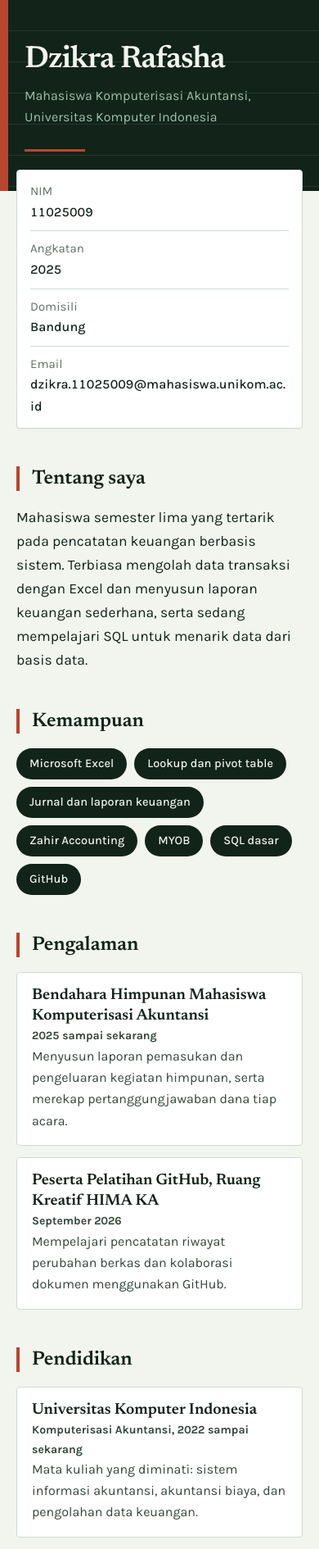
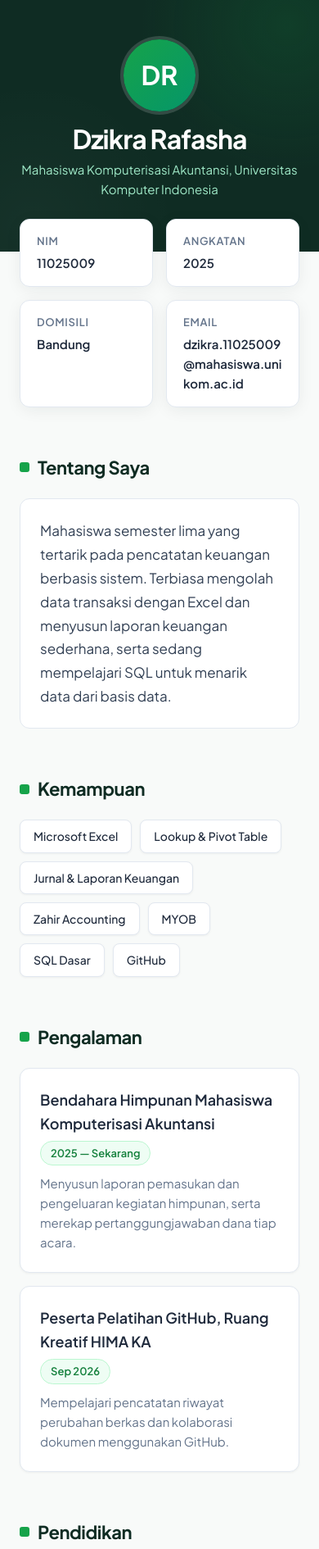
Before and after one commit to dzikra11025009-collab/DzikraRafasha, a plain HTML site: page index.html in a window 390 px wide. Shown: the top 1890 px of the page at 82% size. Drawn offline with Linux system fonts and the light colour scheme.

Commit message:
Ganti Desain

```diff
--- a/index.html
+++ b/index.html
@@ -4,235 +4,317 @@
 <meta charset="UTF-8">
 <meta name="viewport" content="width=device-width, initial-scale=1">
 
-<!--
-  ============================================================
-  CARA MENGEDIT HALAMAN INI
-
-  Cari tulisan GANTI di bawah. Hanya bagian itu yang perlu
-  diubah. Tulisan yang diapit tanda kurung siku dengan tanda
-  seru adalah catatan, tidak ikut tampil di halaman.
-
-  Jangan ubah bagian <style> kecuali sudah paham CSS.
-  Kalau halaman jadi berantakan, buka tab History di repo
-  lalu kembalikan ke versi sebelumnya.
-  ============================================================
--->
-
-<!-- GANTI: nama kamu -->
-<title>Dzikra Rafasha</title>
+<title>Dzikra Rafasha - Portfolio</title>
 
 <link rel="preconnect" href="https://fonts.googleapis.com">
 <link rel="preconnect" href="https://fonts.gstatic.com" crossorigin>
-<link href="https://fonts.googleapis.com/css2?family=Newsreader:opsz,wght@6..72,400;6..72,500;6..72,600&family=Karla:wght@400;500;700&display=swap" rel="stylesheet">
+<link href="https://fonts.googleapis.com/css2?family=Plus+Jakarta+Sans:wght@400;500;600;700&family=Newsreader:ital,opsz,wght@0,6..72,500;1,6..72,400&display=swap" rel="stylesheet">
 
 <style>
   :root {
-    --deep:   #12231a;
-    --deep-2: #1d3428;
-    --paper:  #f1f5ee;
-    --card:   #ffffff;
-    --rule:   #cfdcd2;
-    --ink:    #12231a;
-    --soft:   #5f7167;
-    --mark:   #b8452f;
-    --mint:   #9ec2a9;
-    --serif:  "Newsreader", Georgia, "Times New Roman", serif;
-    --sans:   "Karla", "Helvetica Neue", Arial, sans-serif;
+    --bg-main: #f8faf9;
+    --surface: #ffffff;
+    --primary: #0f2c23;
+    --accent: #16a34a;
+    --accent-soft: #eefdf4;
+    --accent-border: #bbf7d0;
+    --text-main: #1e293b;
+    --text-muted: #64748b;
+    --border: #e2e8f0;
+    --radius-sm: 8px;
+    --radius-md: 12px;
+    --radius-lg: 20px;
+    --font-sans: 'Plus Jakarta Sans', -apple-system, sans-serif;
+    --font-serif: 'Newsreader', Georgia, serif;
+    --shadow-sm: 0 1px 3px rgba(0,0,0,0.05);
+    --shadow-md: 0 4px 20px -2px rgba(15, 44, 35, 0.08);
   }
 
   * { box-sizing: border-box; }
-  html { -webkit-text-size-adjust: 100%; }
 
   body {
     margin: 0;
-    background: var(--paper);
-    color: var(--ink);
-    font-family: var(--sans);
+    background-color: var(--bg-main);
+    color: var(--text-main);
+    font-family: var(--font-sans);
     font-size: 16px;
-    line-height: 1.65;
+    line-height: 1.6;
+    -webkit-font-smoothing: antialiased;
   }
 
-  .wrap { max-width: 860px; margin: 0 auto; padding: 0 20px 72px; }
-
-  /* ---------------- kepala halaman ---------------- */
-
-  .hero {
-    position: relative;
-    background: var(--deep);
-    background-image: repeating-linear-gradient(
-      to bottom,
-      transparent 0, transparent 37px,
-      rgba(158,194,169,.13) 37px, rgba(158,194,169,.13) 38px
-    );
-    color: var(--paper);
-    overflow: hidden;
+  .wrap {
+    max-width: 820px;
+    margin: 0 auto;
+    padding: 0 24px 80px;
   }
 
-  .hero::before {
-    content: "";
-    position: absolute;
-    left: 0; top: 0; bottom: 0;
-    width: 10px;
-    background: var(--mark);
+  /* ---------------- Hero Section ---------------- */
+  .hero {
+    background: var(--primary);
+    background-image:
+      radial-gradient(circle at 90% 10%, rgba(22, 163, 74, 0.15) 0%, transparent 40%),
+      radial-gradient(circle at 10% 90%, rgba(255, 255, 255, 0.03) 0%, transparent 40%);
+    color: #ffffff;
+    padding: 72px 0 88px;
+    position: relative;
   }
 
   .hero-inner {
-    max-width: 860px;
+    max-width: 820px;
     margin: 0 auto;
-    padding: 76px 20px 64px 38px;
+    padding: 0 24px;
+    display: flex;
+    align-items: center;
+    gap: 32px;
   }
 
-  h1 {
-    font-family: var(--serif);
-    font-size: clamp(38px, 8vw, 68px);
-    font-weight: 600;
-    line-height: 1.04;
-    letter-spacing: -0.025em;
-    margin: 0 0 10px;
+  .avatar {
+    width: 88px;
+    height: 88px;
+    border-radius: 50%;
+    background: linear-gradient(135deg, var(--accent), #059669);
+    color: white;
+    display: flex;
+    align-items: center;
+    justify-content: center;
+    font-size: 32px;
+    font-weight: 700;
+    box-shadow: 0 0 0 4px rgba(255, 255, 255, 0.15);
+    flex-shrink: 0;
   }
 
-  .role {
-    color: var(--mint);
-    font-size: clamp(16px, 2.2vw, 19px);
-    margin: 0;
-    max-width: 34em;
+  .hero-text h1 {
+    font-family: var(--font-sans);
+    font-size: clamp(32px, 5vw, 44px);
+    font-weight: 700;
+    letter-spacing: -0.03em;
+    margin: 0 0 8px;
+    line-height: 1.1;
   }
 
-  .hero-line {
-    width: 74px;
-    height: 3px;
-    background: var(--mark);
-    margin: 26px 0 0;
+  .hero-text .role {
+    color: #a7f3d0;
+    font-size: clamp(15px, 2vw, 17px);
+    margin: 0;
+    font-weight: 400;
+    opacity: 0.95;
   }
 
-  /* ---------------- kartu data ---------------- */
-
-  .card {
-    background: var(--card);
-    border: 1px solid var(--rule);
-    border-radius: 4px;
-    padding: 6px 22px;
-    margin-top: -34px;
+  /* ---------------- Data Card / Grid ---------------- */
+  .info-grid {
+    display: grid;
+    grid-template-columns: repeat(auto-fit, minmax(170px, 1fr));
+    gap: 16px;
+    margin-top: -40px;
     position: relative;
-    box-shadow: 0 1px 0 rgba(18,35,26,.04);
+    z-index: 10;
   }
 
-  .row {
+  .info-card {
+    background: var(--surface);
+    border: 1px solid var(--border);
+    border-radius: var(--radius-md);
+    padding: 16px 20px;
+    box-shadow: var(--shadow-md);
+    transition: transform 0.2s ease;
+  }
+
+  .info-card:hover {
+    transform: translateY(-2px);
+  }
+
+  .info-card dt {
+    color: var(--text-muted);
+    font-size: 13px;
+    font-weight: 600;
+    text-transform: uppercase;
+    letter-spacing: 0.05em;
+    margin-bottom: 4px;
+  }
+
+  .info-card dd {
+    margin: 0;
+    font-weight: 600;
+    color: var(--text-main);
+    font-size: 15px;
+    word-break: break-word;
+  }
+
+  /* ---------------- Sections ---------------- */
+  section {
+    margin-top: 56px;
+  }
+
+  h2 {
+    font-size: 22px;
+    font-weight: 700;
+    letter-spacing: -0.02em;
+    margin: 0 0 20px;
+    color: var(--primary);
+    display: flex;
+    align-items: center;
+    gap: 10px;
+  }
+
+  h2::before {
+    content: "";
+    display: inline-block;
+    width: 12px;
+    height: 12px;
+    background-color: var(--accent);
+    border-radius: 3px;
+  }
+
+  p.lead {
+    font-size: 17px;
+    color: #334155;
+    line-height: 1.7;
+    margin: 0;
+    background: var(--surface);
+    padding: 24px;
+    border-radius: var(--radius-md);
+    border: 1px solid var(--border);
+  }
+
+  /* ---------------- Experience & Education Items ---------------- */
+  .item-list {
+    display: flex;
+    flex-direction: column;
+    gap: 16px;
+  }
+
+  .item {
+    background: var(--surface);
+    border: 1px solid var(--border);
+    border-radius: var(--radius-md);
+    padding: 24px;
+    box-shadow: var(--shadow-sm);
+    transition: border-color 0.2s ease, box-shadow 0.2s ease;
+  }
+
+  .item:hover {
+    border-color: #cbd5e1;
+    box-shadow: var(--shadow-md);
+  }
+
+  .item-header {
     display: flex;
     justify-content: space-between;
-    align-items: baseline;
-    gap: 20px;
-    padding: 11px 0;
-    border-bottom: 1px solid var(--rule);
-  }
-  .row:last-child { border-bottom: 0; }
-
-  .row dt { color: var(--soft); font-size: 15px; flex: 0 0 auto; }
-
-  .row dd {
-    margin: 0;
-    text-align: right;
-    font-variant-numeric: tabular-nums;
-    font-weight: 500;
-    overflow-wrap: anywhere;
+    align-items: flex-start;
+    gap: 16px;
+    margin-bottom: 10px;
+    flex-wrap: wrap;
   }
 
-  /* ---------------- bagian isi ---------------- */
-
-  section { margin-top: 46px; }
-
-  h2 {
-    font-family: var(--serif);
-    font-size: 24px;
-    font-weight: 600;
-    margin: 0 0 18px;
-    padding-left: 15px;
-    border-left: 4px solid var(--mark);
-    line-height: 1.25;
-  }
-
-  p { margin: 0 0 14px; }
-  .lead { font-size: 17.5px; max-width: 62ch; }
-
-  /* ---------------- pengalaman ---------------- */
-
-  .item {
-    background: var(--card);
-    border: 1px solid var(--rule);
-    border-radius: 4px;
-    padding: 18px 22px;
-    margin-bottom: 14px;
-  }
-  .item:last-child { margin-bottom: 0; }
-
   .item h3 {
-    font-family: var(--serif);
-    font-size: 19px;
+    font-size: 18px;
     font-weight: 600;
     margin: 0;
-    line-height: 1.3;
+    color: var(--text-main);
   }
 
   .meta {
-    color: var(--mark);
-    font-size: 14px;
-    font-weight: 700;
-    margin: 4px 0 8px;
-    font-variant-numeric: tabular-nums;
+    background: var(--accent-soft);
+    color: #15803d;
+    border: 1px solid var(--accent-border);
+    font-size: 13px;
+    font-weight: 600;
+    padding: 4px 12px;
+    border-radius: 999px;
+    white-space: nowrap;
   }
 
-  .item p { margin: 0; color: #35473c; }
+  .item p {
+    margin: 0;
+    color: var(--text-muted);
+    font-size: 15px;
+    line-height: 1.6;
+  }
 
-  /* ---------------- kemampuan ---------------- */
-
-  .tags { display: flex; flex-wrap: wrap; gap: 9px; padding: 0; margin: 0; list-style: none; }
+  /* ---------------- Skills / Tags ---------------- */
+  .tags {
+    display: flex;
+    flex-wrap: wrap;
+    gap: 10px;
+    padding: 0;
+    margin: 0;
+    list-style: none;
+  }
 
   .tags li {
-    background: var(--deep);
-    color: var(--paper);
-    border-radius: 999px;
-    padding: 7px 16px;
-    font-size: 14.5px;
+    background: var(--surface);
+    color: var(--text-main);
+    border: 1px solid var(--border);
+    border-radius: var(--radius-sm);
+    padding: 8px 16px;
+    font-size: 14px;
     font-weight: 500;
+    box-shadow: var(--shadow-sm);
+    transition: all 0.2s ease;
   }
 
-  /* ---------------- kontak ---------------- */
-
-  .contact { background: var(--deep); border: 0; border-radius: 4px; padding: 6px 22px; margin-top: 0; box-shadow: none; }
-  .contact .row { border-bottom-color: rgba(158,194,169,.22); }
-  .contact .row dt { color: var(--mint); }
-  .contact .row dd { color: var(--paper); }
-
-  a { color: inherit; text-decoration-color: var(--mark); text-decoration-thickness: 2px; text-underline-offset: 4px; }
-  a:hover { color: var(--mint); }
-  a:focus-visible { outline: 2px solid var(--mark); outline-offset: 3px; border-radius: 2px; }
-
-  footer {
-    margin-top: 46px;
-    padding-top: 18px;
-    border-top: 1px solid var(--rule);
-    color: var(--soft);
-    font-size: 14px;
+  .tags li:hover {
+    border-color: var(--accent);
+    color: var(--accent);
+    background: var(--accent-soft);
   }
 
-  @media (max-width: 560px) {
-    .hero-inner { padding: 54px 18px 48px 30px; }
-    .card { padding: 4px 16px; margin-top: -26px; }
-    .row { flex-direction: column; gap: 0; padding: 9px 0; }
-    .row dd { text-align: left; }
-    .contact { padding: 4px 16px; margin-top: 0; }
-    .item { padding: 16px 18px; }
+  /* ---------------- Contact Card ---------------- */
+  .contact-card {
+    background: var(--surface);
+    border: 1px solid var(--border);
+    border-radius: var(--radius-md);
+    padding: 12px 24px;
+    box-shadow: var(--shadow-sm);
   }
 
-  @media print {
-    body { background: #fff; }
-    .hero { background: #fff; color: #12231a; background-image: none; }
-    .role { color: #5f7167; }
-    .tags li { background: #fff; color: #12231a; border: 1px solid #cfdcd2; }
-    .contact { background: #fff; border: 1px solid #cfdcd2; }
-    .contact dt { color: #5f7167; }
-    .contact dd { color: #12231a; }
-    .card, .item { box-shadow: none; }
+  .contact-row {
+    display: flex;
+    justify-content: space-between;
+    align-items: center;
+    padding: 14px 0;
+    border-bottom: 1px solid var(--border);
+  }
+
+  .contact-row:last-child {
+    border-bottom: none;
+  }
+
+  .contact-label {
+    font-weight: 600;
+    font-size: 14px;
+    color: var(--text-muted);
+  }
+
+  .contact-link {
+    color: var(--accent);
+    font-weight: 600;
+    text-decoration: none;
+    transition: color 0.2s ease;
+  }
+
+  .contact-link:hover {
+    color: #15803d;
+    text-decoration: underline;
+  }
+
+  /* ---------------- Footer ---------------- */
+  footer {
+    margin-top: 64px;
+    padding-top: 24px;
+    border-top: 1px solid var(--border);
+    color: var(--text-muted);
+    font-size: 14px;
+    text-align: center;
+  }
+
+  /* ---------------- Responsive ---------------- */
+  @media (max-width: 640px) {
+    .hero { padding: 48px 0 64px; }
+    .hero-inner { flex-direction: column; text-align: center; gap: 16px; }
+    .info-grid { grid-template-columns: 1fr 1fr; }
+    .item-header { flex-direction: column; gap: 6px; }
+    .contact-row { flex-direction: column; align-items: flex-start; gap: 4px; }
   }
 </style>
 </head>
@@ -240,43 +322,37 @@
 
 <header class="hero">
   <div class="hero-inner">
-    <!-- GANTI: nama lengkap kamu -->
+    <div class="avatar">DR</div>
+    <div class="hero-text">
       <h1>Dzikra Rafasha</h1>
-
-    <!-- GANTI: program studi dan kampus -->
       <p class="role">Mahasiswa Komputerisasi Akuntansi, Universitas Komputer Indonesia</p>
-
-    <div class="hero-line"></div>
+    </div>
   </div>
 </header>
 
 <div class="wrap">
 
-  <!-- GANTI: isi setelah <dd> dengan data kamu.
-       Mau menambah baris? Salin satu blok <div class="row"> lalu ubah isinya. -->
-  <dl class="card">
-    <div class="row">
+  <dl class="info-grid">
+    <div class="info-card">
       <dt>NIM</dt>
       <dd>11025009</dd>
     </div>
-    <div class="row">
+    <div class="info-card">
       <dt>Angkatan</dt>
       <dd>2025</dd>
     </div>
-    <div class="row">
+    <div class="info-card">
       <dt>Domisili</dt>
       <dd>Bandung</dd>
     </div>
-    <div class="row">
+    <div class="info-card">
       <dt>Email</dt>
       <dd>dzikra.11025009@mahasiswa.unikom.ac.id</dd>
     </div>
   </dl>
 
   <section>
-    <h2>Tentang saya</h2>
-    <!-- GANTI: dua sampai tiga kalimat. Tulis apa yang kamu bisa dan
-         sedang pelajari, bukan sifat seperti rajin atau pekerja keras. -->
+    <h2>Tentang Saya</h2>
     <p class="lead">
       Mahasiswa semester lima yang tertarik pada pencatatan keuangan berbasis sistem.
       Terbiasa mengolah data transaksi dengan Excel dan menyusun laporan keuangan sederhana,
@@ -286,64 +362,67 @@
 
   <section>
     <h2>Kemampuan</h2>
-    <!-- GANTI: tambah atau hapus <li> sesuai kemampuan kamu -->
     <ul class="tags">
       <li>Microsoft Excel</li>
-      <li>Lookup dan pivot table</li>
-      <li>Jurnal dan laporan keuangan</li>
+      <li>Lookup & Pivot Table</li>
+      <li>Jurnal & Laporan Keuangan</li>
       <li>Zahir Accounting</li>
       <li>MYOB</li>
-      <li>SQL dasar</li>
+      <li>SQL Dasar</li>
       <li>GitHub</li>
     </ul>
   </section>
 
   <section>
     <h2>Pengalaman</h2>
-
-    <!-- GANTI: satu blok untuk satu pengalaman.
-         Salin seluruh blok <div class="item"> kalau mau menambah. -->
+    <div class="item-list">
       <div class="item">
+        <div class="item-header">
           <h3>Bendahara Himpunan Mahasiswa Komputerisasi Akuntansi</h3>
-      <p class="meta">2025 sampai sekarang</p>
+          <span class="meta">2025 — Sekarang</span>
+        </div>
         <p>Menyusun laporan pemasukan dan pengeluaran kegiatan himpunan, serta merekap pertanggungjawaban dana tiap acara.</p>
       </div>
 
       <div class="item">
+        <div class="item-header">
           <h3>Peserta Pelatihan GitHub, Ruang Kreatif HIMA KA</h3>
-      <p class="meta">September 2026</p>
+          <span class="meta">Sep 2026</span>
+        </div>
         <p>Mempelajari pencatatan riwayat perubahan berkas dan kolaborasi dokumen menggunakan GitHub.</p>
+      </div>
     </div>
   </section>
 
   <section>
     <h2>Pendidikan</h2>
-
-    <!-- GANTI: riwayat pendidikan kamu -->
+    <div class="item-list">
       <div class="item">
+        <div class="item-header">
           <h3>Universitas Komputer Indonesia</h3>
-      <p class="meta">Komputerisasi Akuntansi, 2022 sampai sekarang</p>
-      <p>Mata kuliah yang diminati: sistem informasi akuntansi, akuntansi biaya, dan pengolahan data keuangan.</p>
+          <span class="meta">2022 — Sekarang</span>
+        </div>
+        <p><strong>Komputerisasi Akuntansi.</strong> Fokus studi meliputi sistem informasi akuntansi, akuntansi biaya, dan pengolahan data keuangan.</p>
+      </div>
     </div>
   </section>
 
   <section>
     <h2>Kontak</h2>
-    <!-- GANTI: username dan alamat kamu. Bagian setelah href= juga ikut diganti. -->
-    <dl class="card contact">
-      <div class="row">
-        <dt>GitHub</dt>
-        <dd><a href="https://github.com/namaakunkamu">github.com/dzikra11025009-collab</a></dd>
+    <div class="contact-card">
+      <div class="contact-row">
+        <span class="contact-label">GitHub</span>
+        <a class="contact-link" href="https://github.com/dzikra11025009-collab" target="_blank" rel="noopener">github.com/dzikra11025009-collab</a>
       </div>
-      <div class="row">
-        <dt>Email</dt>
-        <dd><a href="mailto:email@kamu.com">dzikra.11025009@mahasiswa.unikom.ac.id</a></dd>
+      <div class="contact-row">
+        <span class="contact-label">Email</span>
+        <a class="contact-link" href="mailto:dzikra.11025009@mahasiswa.unikom.ac.id">dzikra.11025009@mahasiswa.unikom.ac.id</a>
       </div>
-      <div class="row">
-        <dt>Instagram</dt>
-        <dd><a href="https://instagram.com/akunkamu">@dzikra</a></dd>
+      <div class="contact-row">
+        <span class="contact-label">Instagram</span>
+        <a class="contact-link" href="https://instagram.com/dzikra" target="_blank" rel="noopener">@dzikra</a>
       </div>
-    </dl>
+    </div>
   </section>
 
   <footer>
```
Lines whose indentation alone changed are shown as unchanged.
